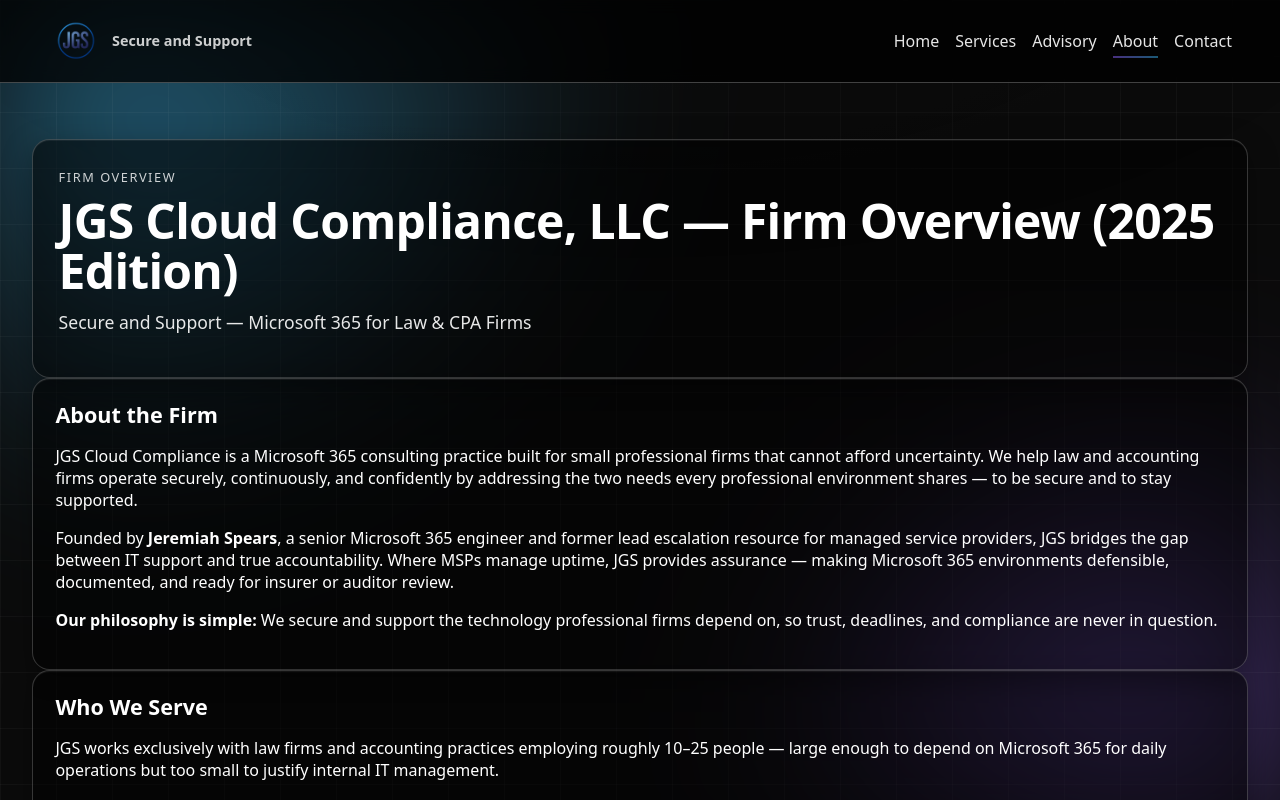
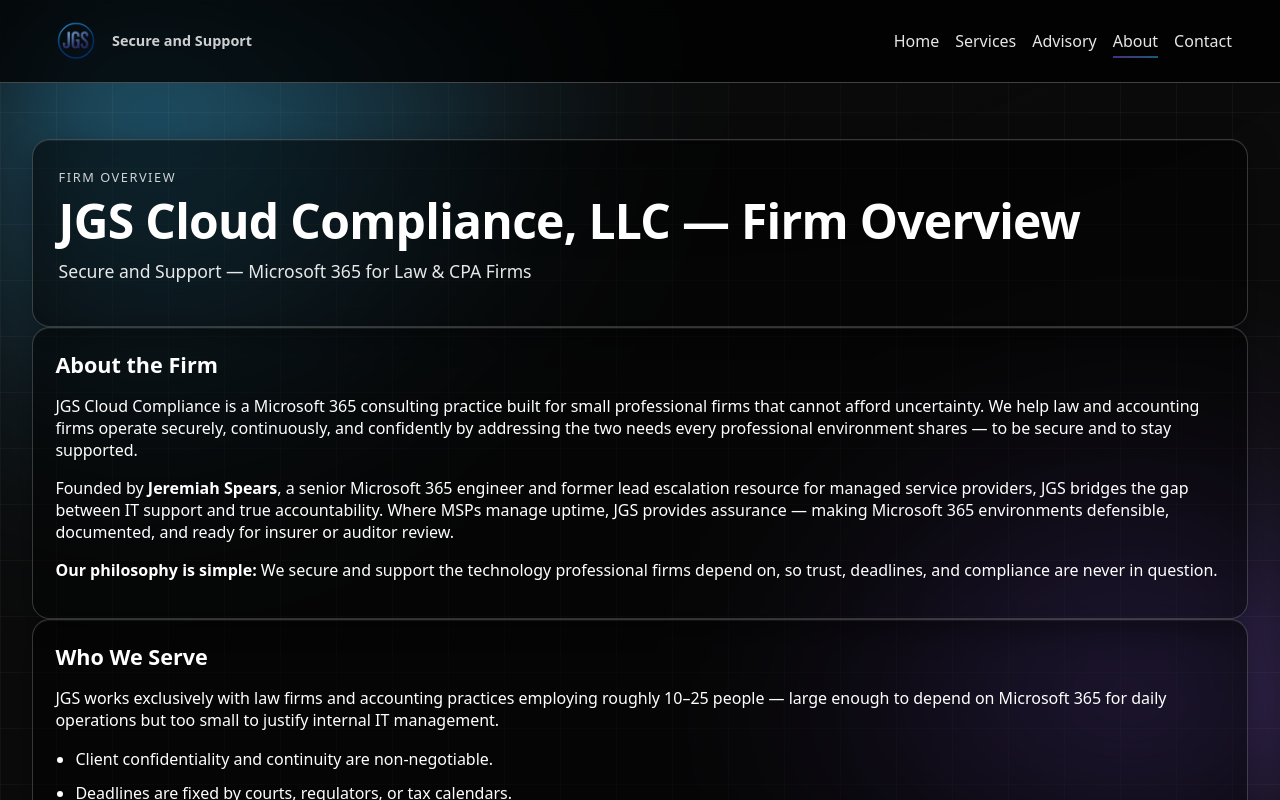
Before and after one commit to jspears80/jgs, a Next.js app: page /about in a window 1280 px wide. Shown: the top 800 px of the page. Built offline with nearby package versions, Linux system fonts and the light colour scheme.

Commit message:
Update page.tsx

```diff
--- a/app/about/page.tsx
+++ b/app/about/page.tsx
@@ -7,7 +7,7 @@
       {/* ===== Page Header ===== */}
       <div className="card full" id="about">
         <span className="eyebrow">Firm Overview</span>
-        <h1 className="hero">JGS Cloud Compliance, LLC — Firm Overview (2025 Edition)</h1>
+        <h1 className="hero">JGS Cloud Compliance, LLC — Firm Overview</h1>
         <p className="lead">Secure and Support — Microsoft 365 for Law &amp; CPA Firms</p>
       </div>
 
```
